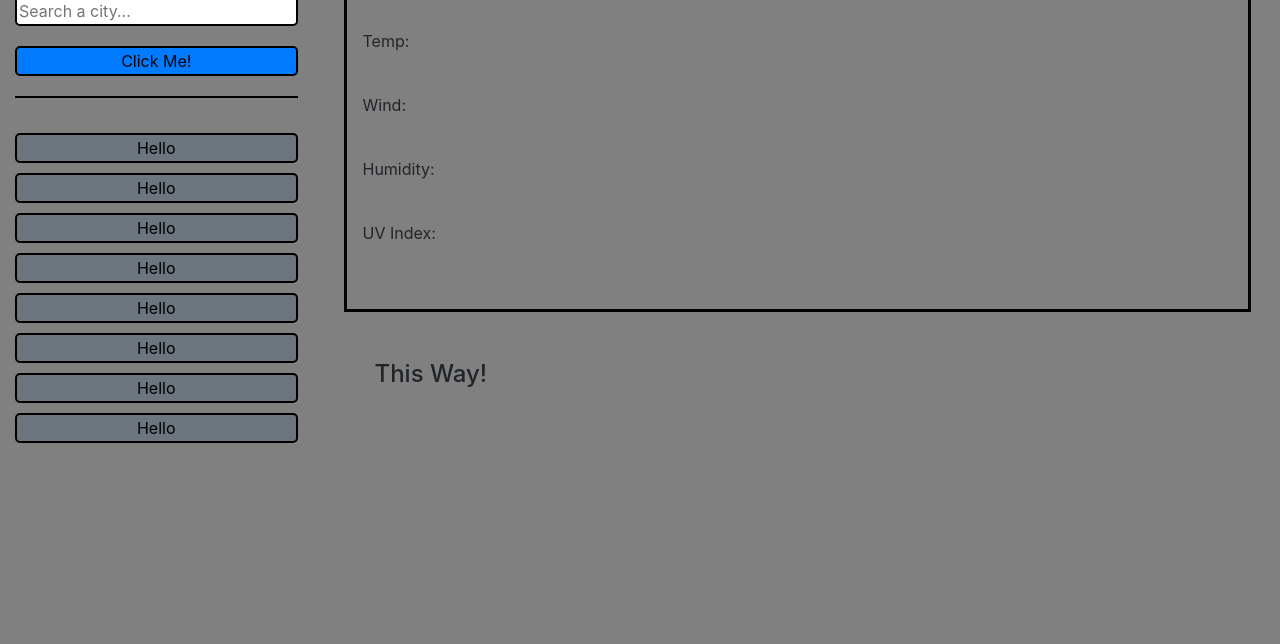
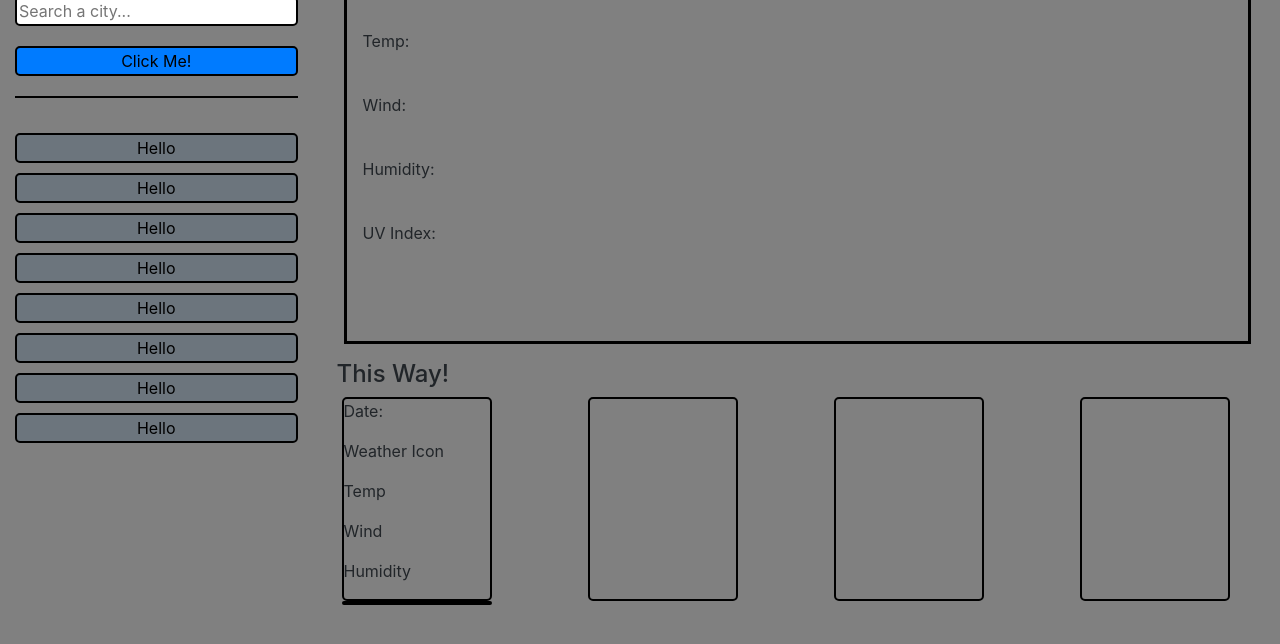
Before and after one commit to syackzan/Weather-Dashboard, a plain HTML site: page index.html in a window 1280 px wide. Shown: the part 128-772 px from the top of the page. Drawn offline with nearby package versions, Linux system fonts and the light colour scheme.

Commit message:
Set 5 day weather boxes

```diff
--- a/assets/css/style.css
+++ b/assets/css/style.css
@@ -1,3 +1,5 @@
+
+
 main {
     background-color: gray;
     height: 100vh;
@@ -28,3 +30,8 @@ main {
     border: solid 3px black;
     box-sizing: border-box;
 }
+
+#smallBox {
+    width: 150px;
+    margin: 0px 20px;
+}
--- a/index.html
+++ b/index.html
@@ -8,7 +8,7 @@
 
     <link rel="stylesheet" type="text/css" href="./assets/css/style.css">
     <link rel="stylesheet" href="https://cdnjs.cloudflare.com/ajax/libs/twitter-bootstrap/4.5.0/css/bootstrap.min.css">
-    <link rel="stylesheet" href="./assets/css/jass.css" />
+    <link rel="stylesheet" href="./assets/css/style.css" />
 </head>
 <body>
 
@@ -16,9 +16,9 @@
         <h1 style="text-align: center; color: white">Weather dashboard</h1>
     </header>
 
-    <main class="container-fluid d-flex border-1 border-primary">
+    <main class="container-fluid">
         <section class="row w-100 h-100">
-            <div id="box1" class="col-12 col-md-3 d-flex flex-column align-content center">
+            <div id="box1" class="col-12 col-md-3 d-flex flex-column align-content-center">
                 <h2 class="marginTop">Search for a City:</h2>
                 <input class="marginTop borderA" type="text" id="inputSearch" placeholder="Search a city...">
                 <input class="marginTop borderA bg-primary" type="button" id="buttonS" value="Click Me!">
@@ -33,7 +33,7 @@
                     <button class="marginBottom borderA bg-secondary w-100">Hello</button>
                 </div>
             </div>
-            <div id="box2" class="col-12 col-md-9 d-flex flex-column justify-content-center align-content-center">
+            <div id="box2" class="col-12 col-md-9 flex-column">
                 <div id="mainSelection" class="row d-flex flex-column w-100 h-50 m-3 p-3">
                     <h3>City with Date</h3>
                     <br>
@@ -45,17 +45,21 @@
                     <br>
                     <p>UV Index:</p>
                 </div>
-                <div class="d-flex row flex-column w-100 h-50 m-3 p-3" >
-                    <div class="col-12 col-md-2">
-                        <h4 class="d-flex w-100 h-25">This Way!</h4>
-                    </div>
-                    <div class="col-12 col-md-10">
-                        <div class="row">
-                        <div class="col-12 col-md-2.4 m-3"></div>
-                        <div class="col-12 col-md-2.4 m-3"></div>
-                        <div class="col-12 col-md-2.4 m-3"></div>
-                        <div class="col-12 col-md-2.4 m-3"></div>
-                        <div class="col-12 col-md-2.4 m-3"></div>
+                <div class="row d-flex flex-column">
+                    <h4 class="d-flex col-md-2 w-100 pl-4">This Way!</h4>
+                    <div class="col-12 col-md-10justify-content-centerv pl-4">
+                        <div class="row justify-content-between">
+                            <div id="smallBox" class="borderA">
+                                <p>Date:</p>
+                                <p>Weather Icon</p>
+                                <p>Temp</p>
+                                <p>Wind</p>
+                                <p>Humidity</p>
+                            </div>
+                            <div id="smallBox" class="d-flex borderA"></div>
+                            <div id="smallBox" class="d-flex borderA"></div>
+                            <div id="smallBox" class="d-flex borderA"></div>
+                            <div id="smallBox" class="d-flex borderA"></div>
                         </div>
                     </div>
                 </div>
```
